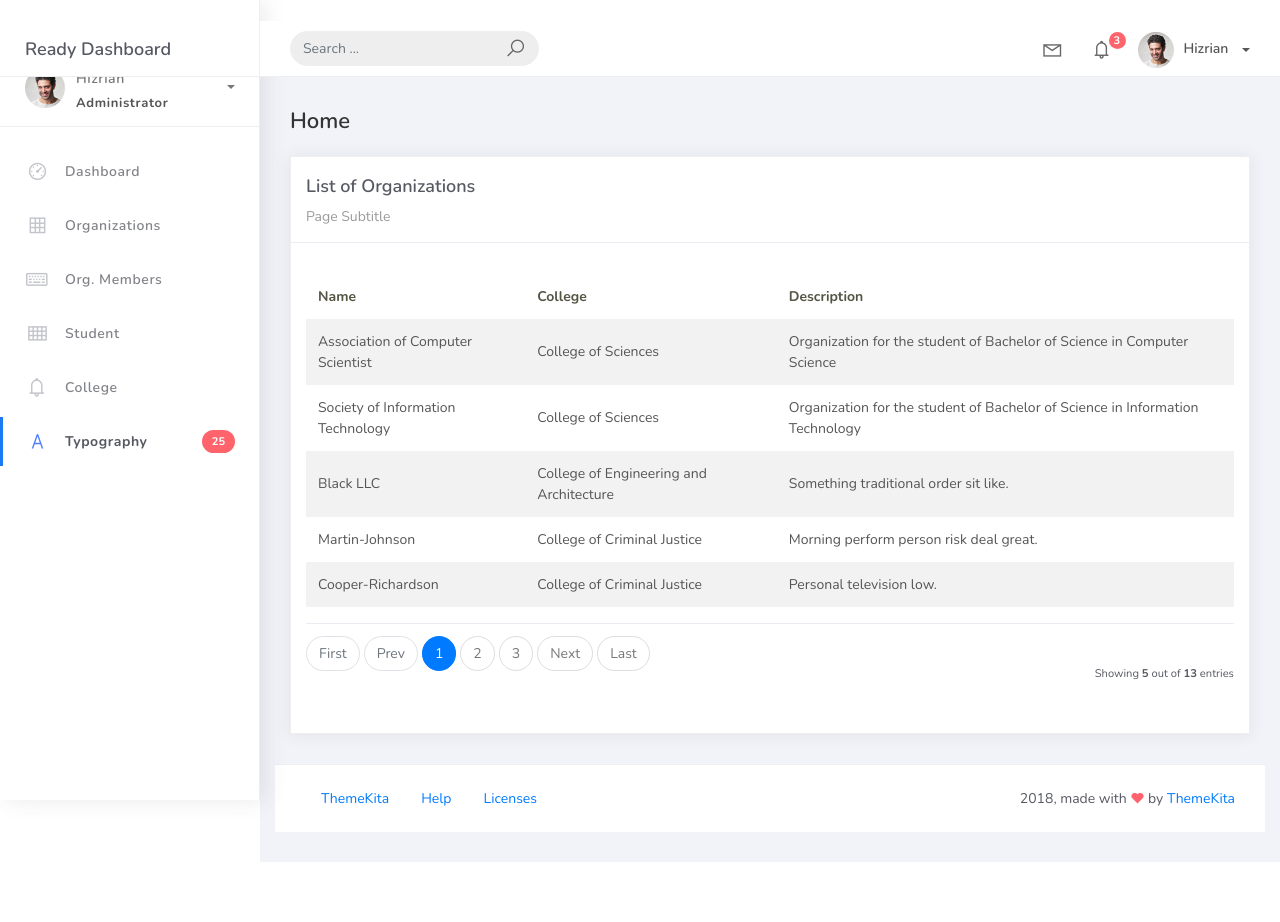
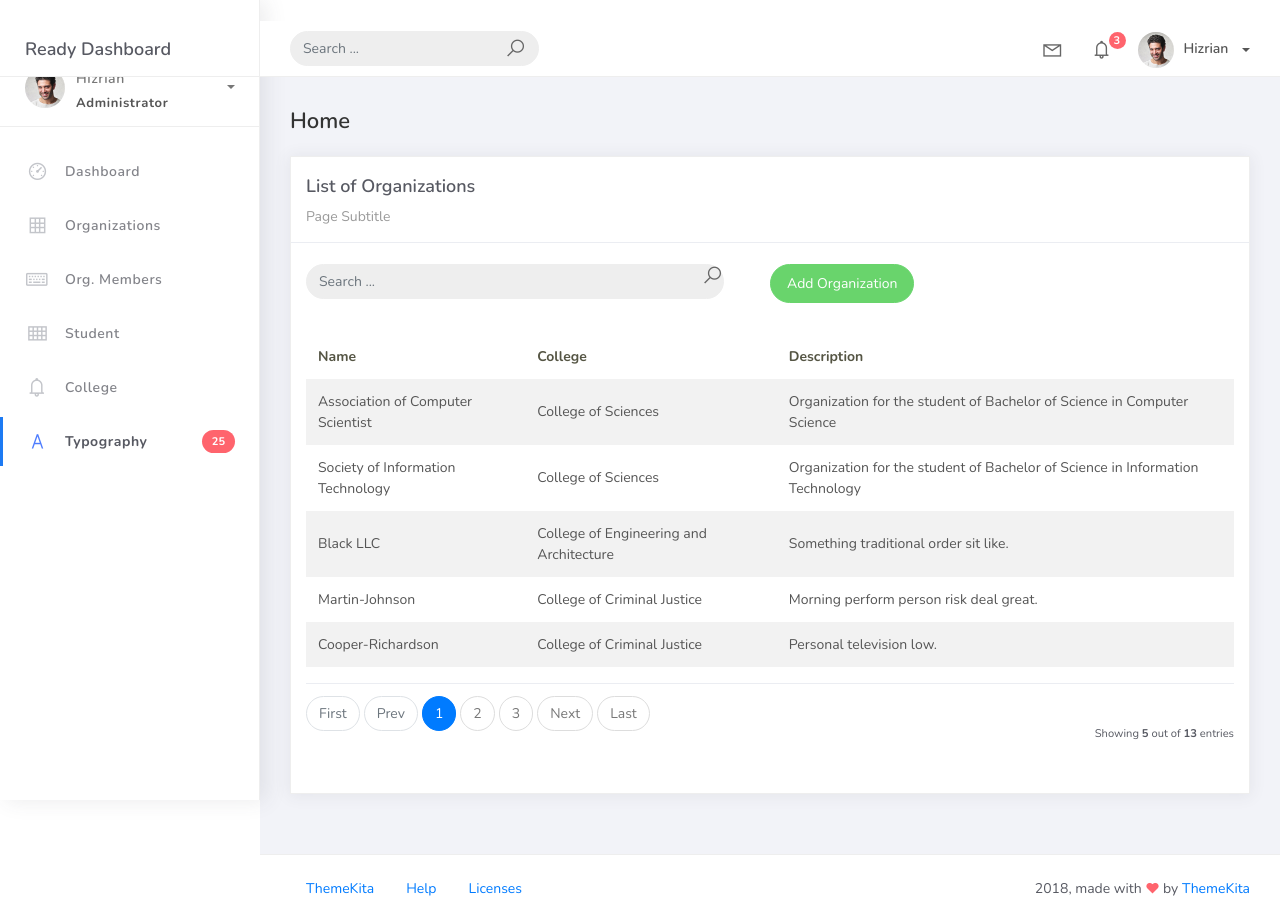
Before and after one commit to AKAME17/PSUSphere, a Django app: page /organization_list in a window 1280 px wide. Before the commit the page ends 862 px from the top, so only its background shows below. Run offline with Django 5.2, Linux system fonts and the light colour scheme; data comes from the database, SQL or seed files in the repository; both versions use the stored data as it was after the commit; some libraries are stand-ins or nearby versions.

Commit message:
Modify add organization (org_add.html)

```diff
--- a/projectsite/projectsite/urls.py
+++ b/projectsite/projectsite/urls.py
@@ -16,12 +16,12 @@ Including another URLconf
 """
 from django.contrib import admin
 from django.urls import path
-from studentorg.views import HomePageView, OrganizationList
+from studentorg.views import HomePageView, OrganizationList, OrganizationCreateView
 from studentorg import views
 
 urlpatterns = [
     path('admin/', admin.site.urls),
     path('', views.HomePageView.as_view(), name= 'home'),
     path('organization_list', OrganizationList.as_view(), name='organization-list'),
-
+    path ('organization_list/add', OrganizationCreateView.as_view(), name = 'organization-add'),
 ]
--- a/projectsite/studentorg/views.py
+++ b/projectsite/studentorg/views.py
@@ -1,6 +1,9 @@
 from django.shortcuts import render
 from django.views.generic.list import ListView
+from django.views.generic.edit import CreateView
 from studentorg.models import Organization
+from studentorg.forms import OrganizationForm
+from django.urls import reverse_lazy
 
 class HomePageView(ListView):
     model = Organization
@@ -13,4 +16,10 @@ class OrganizationList(ListView):
     template_name = 'org_list.html'
     paginate_by = 5
 
+class OrganizationCreateView(CreateView):
+    model = Organization
+    form_class = OrganizationForm
+    template_name = 'org_add.html'
+    success_url = reverse_lazy('organization-list')
+
 # Create your views here.
--- a/projectsite/templates/org_list.html
+++ b/projectsite/templates/org_list.html
@@ -1,4 +1,7 @@
-{% extends 'base.html' %} {% load static %} {% block content %}
+{% extends 'base.html' %}
+{% load static %}
+
+{% block content %}
     <div class="content">
         <div class="container-fluid">
             <h4 class="page-title">Home</h4>
@@ -8,6 +11,27 @@
                         <div class="card-header">
                             <div class="card-title">List of Organizations</div>
                             <div class="card-category">Page Subtitle</div>
+                        </div>
+                        <br />
+                            <div class = "col-md-12 row">
+                                <div class = "col-md-6">
+                                    <form class = "navbar-left navbar-form nav-search mr-md-3" action="">
+                                        <div class = "input-group">
+                                            <input type="text" placeholder="Search ..." class="form-control"/>
+                                            <div class = "input-group-append">
+                                            <span class = "input-group-append">
+                                                <i class="la la-search search-icon"></i>
+                                            </span>
+                                            </div>
+                                        </div>
+                                    </form>
+
+                                </div>
+                                <div class = "col-md-6">
+                                    <div class = "fa-pull-right">
+                                        <a href = "{% url 'organization-add' %}" class="btn btn-success btn-rounded"> Add Organization </a>
+                                    </div>
+                                </div>
                             </div>
                         <div class="card-body">
                             <table class="table table-striped mt-3">
@@ -34,4 +58,5 @@
                 </div>
             </div>
         </div>
+    </div>
 {% endblock %}
```
Also changed, not shown: projectsite/studentorg/forms.py (added, +8 -0 lines), projectsite/templates/org_add.html (added, +32 -0 lines), projectsite/db.sqlite3. Lines whose indentation alone changed are shown as unchanged.
